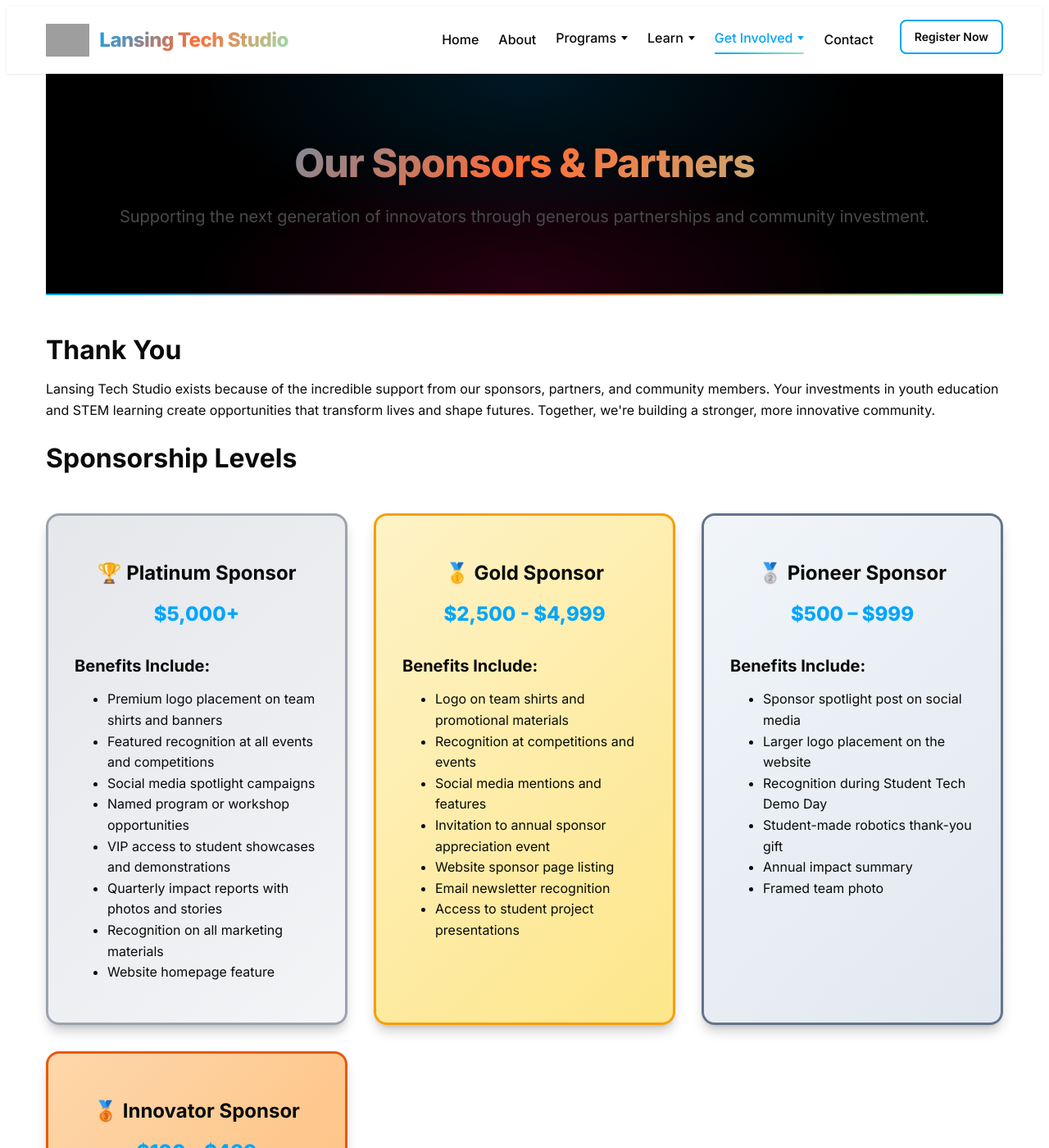
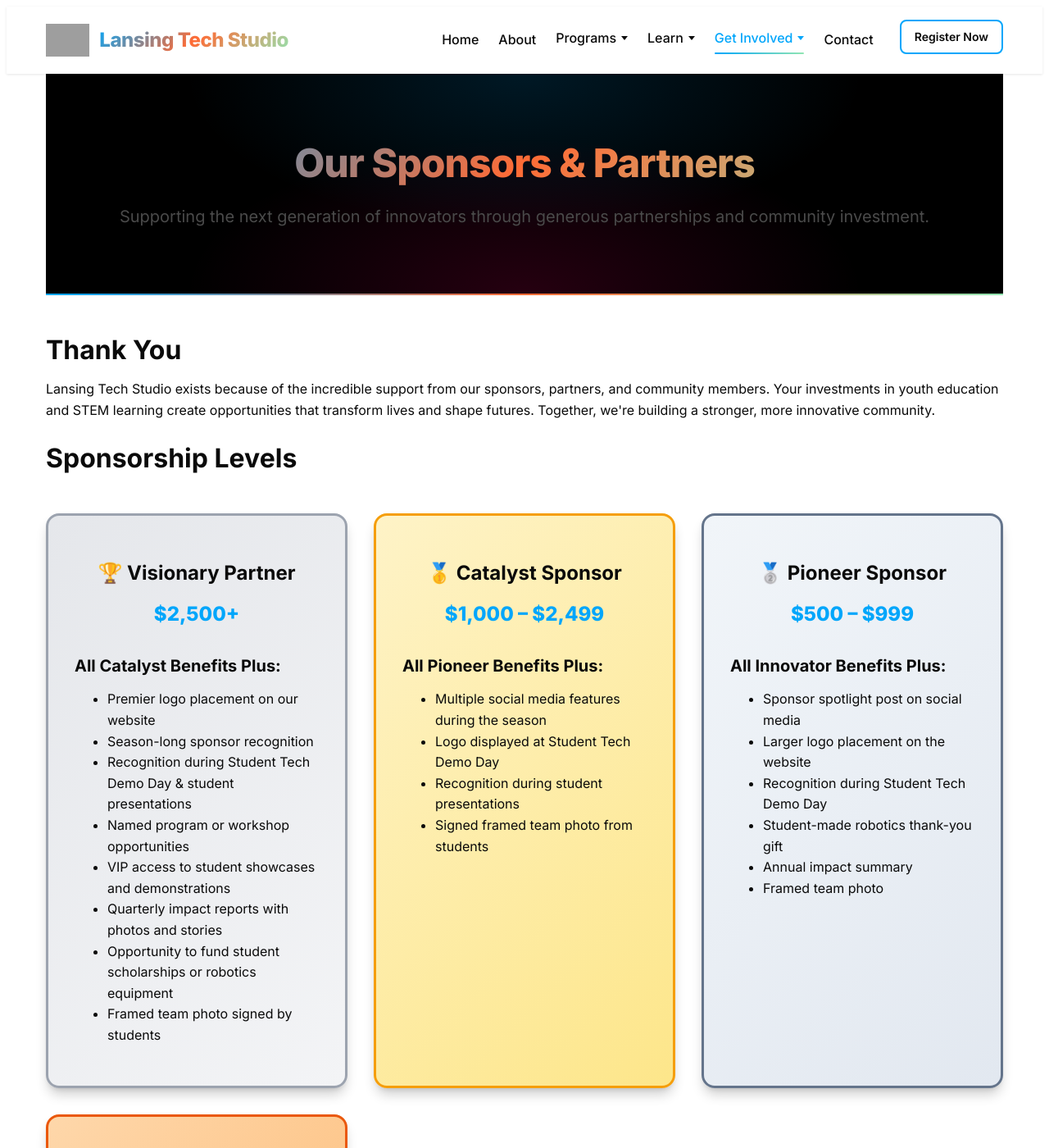
Before and after one commit to Lansing-Tech-Studio/Lansing-Tech-Studio.github.io, a Jekyll site: the page built from sponsors.md, in a window 1280 px wide and 1400 px high. Shown: the whole window at 82% size. Built offline with Jekyll 4.4.1, drawn with Linux system fonts in a browser that asks for light colours; grey boxes are pictures that could not be loaded.

Commit message:
Changes made using Hyditor on 3/28/2026

```diff
--- a/sponsors.md
+++ b/sponsors.md
@@ -24,39 +24,36 @@ permalink: /sponsors/
 <div class="sponsorship-tiers">
   <div class="tier-card platinum">
     <div class="tier-header">
-      <h3>🏆 Platinum Sponsor</h3>
-      <div class="tier-amount">$5,000+</div>
+      <h3>🏆 Visionary Partner</h3>
+      <div class="tier-amount">$2,500+</div>
     </div>
     <div class="tier-benefits">
-      <h4>Benefits Include:</h4>
+      <h4>All Catalyst Benefits Plus:</h4>
       <ul>
-        <li>Premium logo placement on team shirts and banners</li>
-        <li>Featured recognition at all events and competitions</li>
-        <li>Social media spotlight campaigns</li>
+        <li>Premier logo placement on our website</li>
+        <li>Season-long sponsor recognition</li>
+        <li>Recognition during Student Tech Demo Day & student presentations</li>
         <li>Named program or workshop opportunities</li>
         <li>VIP access to student showcases and demonstrations</li>
         <li>Quarterly impact reports with photos and stories</li>
-        <li>Recognition on all marketing materials</li>
-        <li>Website homepage feature</li>
+        <li>Opportunity to fund student scholarships or robotics equipment</li>
+        <li>Framed team photo signed by students</li>
       </ul>
     </div>
   </div>
 
   <div class="tier-card gold">
     <div class="tier-header">
-      <h3>🥇 Gold Sponsor</h3>
-      <div class="tier-amount">$2,500 - $4,999</div>
+      <h3>🥇 Catalyst Sponsor</h3>
+      <div class="tier-amount">$1,000 – $2,499</div>
     </div>
     <div class="tier-benefits">
-      <h4>Benefits Include:</h4>
+      <h4>All Pioneer Benefits Plus:</h4>
       <ul>
-        <li>Logo on team shirts and promotional materials</li>
-        <li>Recognition at competitions and events</li>
-        <li>Social media mentions and features</li>
-        <li>Invitation to annual sponsor appreciation event</li>
-        <li>Website sponsor page listing</li>
-        <li>Email newsletter recognition</li>
-        <li>Access to student project presentations</li>
+        <li>Multiple social media features during the season</li>
+        <li>Logo displayed at Student Tech Demo Day</li>
+        <li>Recognition during student presentations</li>
+        <li>Signed framed team photo from students</li>
       </ul>
     </div>
   </div>
@@ -67,7 +64,7 @@ permalink: /sponsors/
       <div class="tier-amount">$500 – $999</div>
     </div>
     <div class="tier-benefits">
-      <h4>Benefits Include:</h4>
+      <h4>All Innovator Benefits Plus:</h4>
       <ul>
         <li>Sponsor spotlight post on social media</li>
         <li>Larger logo placement on the website</li>
```
